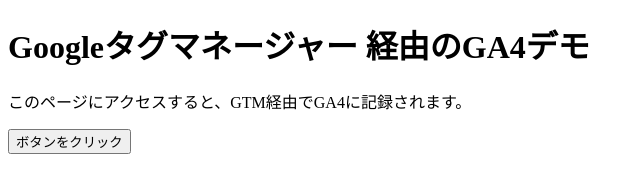
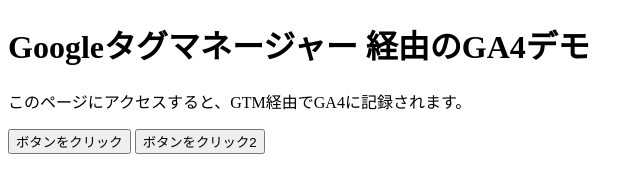
Before and after one commit to Okita207/ga4test, a plain HTML site: page index.html in a window 1280 px wide. Shown: the whole page, without its empty margins (0-644 px from the left). Drawn offline with Linux system fonts and the light colour scheme.

Commit message:
ボタン追加

```diff
--- a/index.html
+++ b/index.html
@@ -34,7 +34,7 @@
     <p>このページにアクセスすると、GTM経由でGA4に記録されます。</p>
 
     <button
-      onclick="console.log(1);dataLayer.push({
+      onclick="dataLayer.push({
     event: 'demo_button_click',
     category: 'デモ',
     label: 'ボタンクリック'
@@ -42,5 +42,14 @@
     >
       ボタンをクリック
     </button>
+    <button
+      onclick="dataLayer.push({
+    event: 'demo_button_click2',
+    category: 'デモ',
+    label: 'ボタンクリック'
+  });"
+    >
+      ボタンをクリック2
+    </button>
   </body>
 </html>
```
